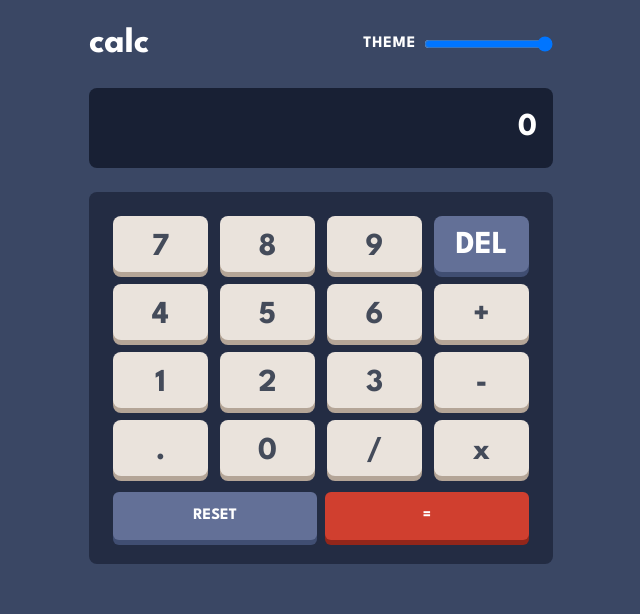
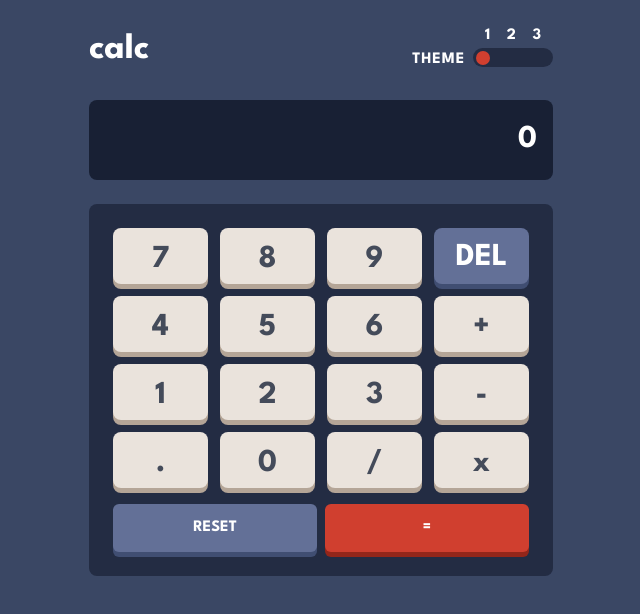
Before and after one commit to to-my-learning-path/calculator-app, a React (Vite) app: page / in a window 1280 px wide. Shown: the top 614 px of the page, without its empty margins (319-959 px from the left). Built offline with nearby package versions, Linux system fonts and the light colour scheme.

Commit message:
Updated theme toggle style

```diff
--- a/src/components/Calculator/Calculator.tsx
+++ b/src/components/Calculator/Calculator.tsx
@@ -9,13 +9,31 @@ const keysList = [
 
 const Calculator = () => {
   const [result, setResult] = useState(0);
+  const [theme, setTheme] = useState("1");
   return (
     <div className=" p-6 max-w-lg md:mx-auto">
       <div className=" flex justify-between items-center">
         <p className=" text-4xl">calc</p>
         <div className=" flex justify-between gap-2">
-          <p className=" uppercase tracking-wider">Theme</p>
-          <input type="range" name="" id="" min={1} max={3} step={1} />
+          <p className=" uppercase tracking-wider self-end pb-1">Theme</p>
+          <div>
+            <div className=" flex justify-between px-3">
+              <p>1</p>
+              <p>2</p>
+              <p>3</p>
+            </div>
+            <input
+              className="w-[5rem] cursor-pointer"
+              type="range"
+              name=""
+              id=""
+              value={theme}
+              onChange={(e) => setTheme(e.target.value)}
+              min={1}
+              max={3}
+              step={1}
+            />
+          </div>
         </div>
       </div>
       <div className=" bg-background-screen p-4 rounded-lg text-end my-6">
--- a/src/index.css
+++ b/src/index.css
@@ -3,9 +3,11 @@
 @layer base {
   :root {
     --color-bg-main: hsl(222, 26%, 31%);
-    --color-bg-toggle: hsl(223, 31%, 20%);
     --color-bg-keypad: hsl(223, 31%, 20%);
     --color-bg-screen: hsl(224, 36%, 15%);
+
+    --color-toggle-background: hsl(223, 31%, 20%);
+    --color-toggle-thumb: hsl(6, 63%, 50%);
 
     --color-resetKey-background: hsl(225, 21%, 49%);
     --color-resetKey-shadow: hsl(224, 28%, 35%);
@@ -55,3 +57,35 @@
 
 @tailwind components;
 @tailwind utilities;
+
+@layer utilities {
+  input[type="range"] {
+    /* removing default appearance */
+    -webkit-appearance: none;
+    appearance: none;
+    /* creating a custom design */
+    cursor: pointer;
+    outline: none;
+    overflow: hidden;
+    border-radius: 16px;
+  }
+
+  /* Track: webkit browsers */
+  input[type="range"]::-webkit-slider-runnable-track {
+    height: 19px;
+    padding: 3px;
+    background: var(--color-toggle-background);
+  }
+
+  /* Thumb: webkit */
+  input[type="range"]::-webkit-slider-thumb {
+    /* removing default appearance */
+    -webkit-appearance: none;
+    appearance: none;
+    /* creating a custom design */
+    height: 14px;
+    width: 14px;
+    background-color: var(--color-toggle-thumb);
+    border-radius: 50%;
+  }
+}
--- a/tailwind.config.ts
+++ b/tailwind.config.ts
@@ -6,9 +6,12 @@ export default {
     colors: {
       background: {
         main: "var(--color-bg-main)",
-        toggle: "var(--color-bg-toggle)",
         keypad: "var(--color-bg-keypad)",
         screen: "var(--color-bg-screen)",
+      },
+      toggle: {
+        background: "--color-toggle-background",
+        thumb: "--color-toggle-thumb",
       },
       resetKey: {
         background: "var(--color-resetKey-background)",
```
